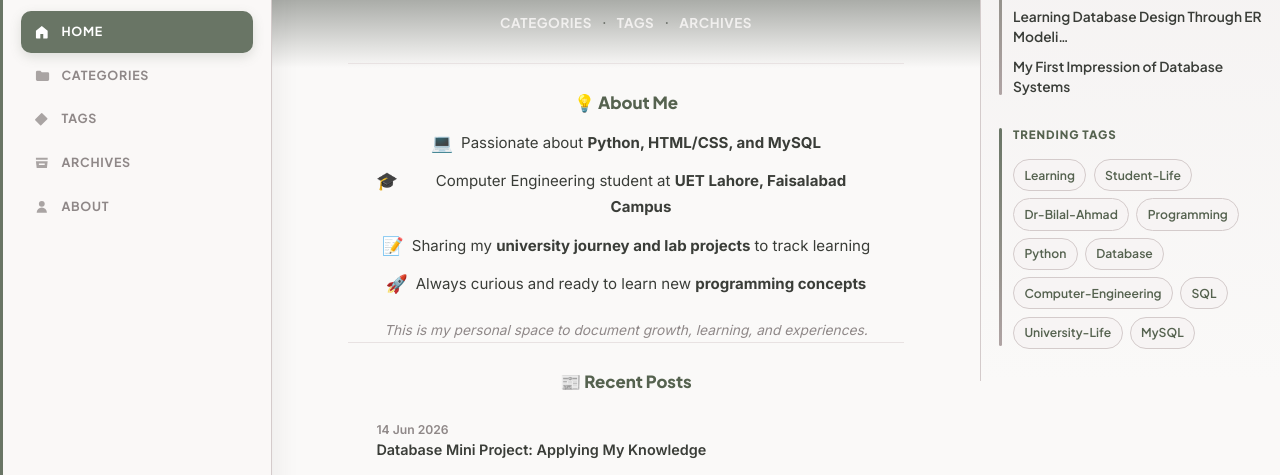
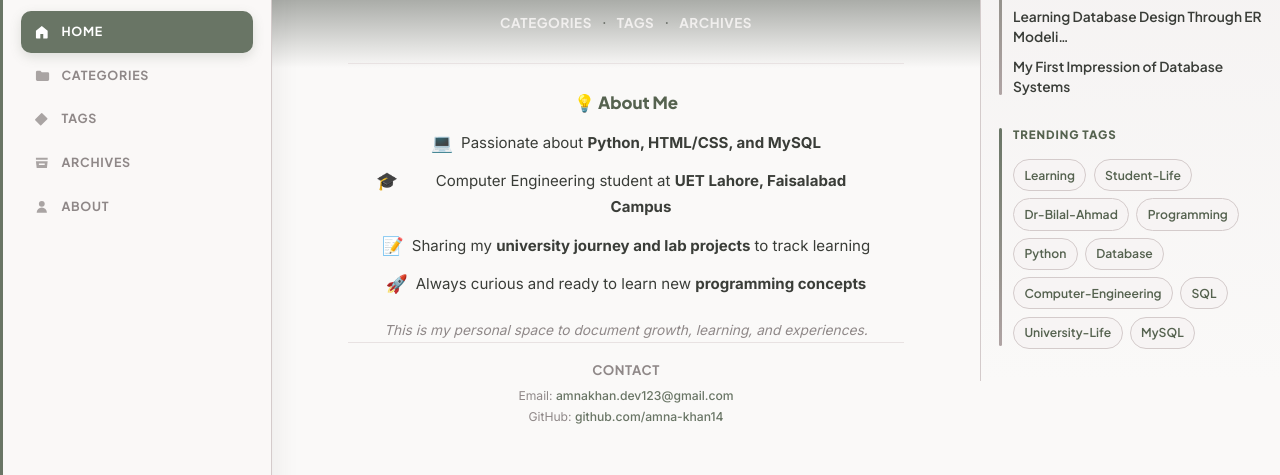
Before and after one commit to amna-khan14/amnakhan-blog, a plain HTML site: page index.html in a window 1280 px wide. Shown: the part 232-707 px from the top of the page. Drawn offline with Linux system fonts and the light colour scheme.

Commit message:
Make home Contact section smaller

```diff
--- a/index.html
+++ b/index.html
@@ -63,13 +63,13 @@
             <p class="welcome-closing">This is my personal space to document growth, learning, and experiences.</p>
           </section>
 
-          <section class="welcome-recent" aria-labelledby="homeRecentTitle">
+          <!-- <section class="welcome-recent" aria-labelledby="homeRecentTitle">
             <h2 class="welcome-about-title" id="homeRecentTitle"><span aria-hidden="true">📰</span> Recent Posts</h2>
             <ul class="home-recent-list" data-home-recent-posts aria-live="polite">
               <li class="home-recent-item" data-blog-loading>Loading…</li>
             </ul>
             <p class="home-recent-more"><a href="archives.html">View all posts →</a></p>
-          </section>
+          </section> -->
 
           <section class="welcome-contact" id="contact">
             <h2 class="welcome-about-title">Contact</h2>
--- a/style.css
+++ b/style.css
@@ -1928,12 +1928,30 @@ body.page-home .welcome-closing {
 }
 
 body.page-home .welcome-contact {
-  padding-top: 1.25rem;
-  padding-bottom: 0.25rem;
+  padding-top: 1rem;
+  padding-bottom: 0.15rem;
+}
+
+body.page-home .welcome-contact .welcome-about-title {
+  font-size: 0.82rem;
+  font-weight: 700;
+  margin-bottom: 0.35rem;
+  color: var(--muted);
+  letter-spacing: 0.04em;
+  text-transform: uppercase;
+}
+
+body.page-home .welcome-contact p {
+  margin: 0.15rem 0;
+  font-size: 0.76rem;
+  color: var(--muted);
+  line-height: 1.5;
 }
 
 body.page-home .welcome-contact a {
   color: var(--color-primary);
+  font-size: 0.76rem;
+  font-weight: 500;
 }
 
 body.page-home .welcome-contact a:hover {
```
